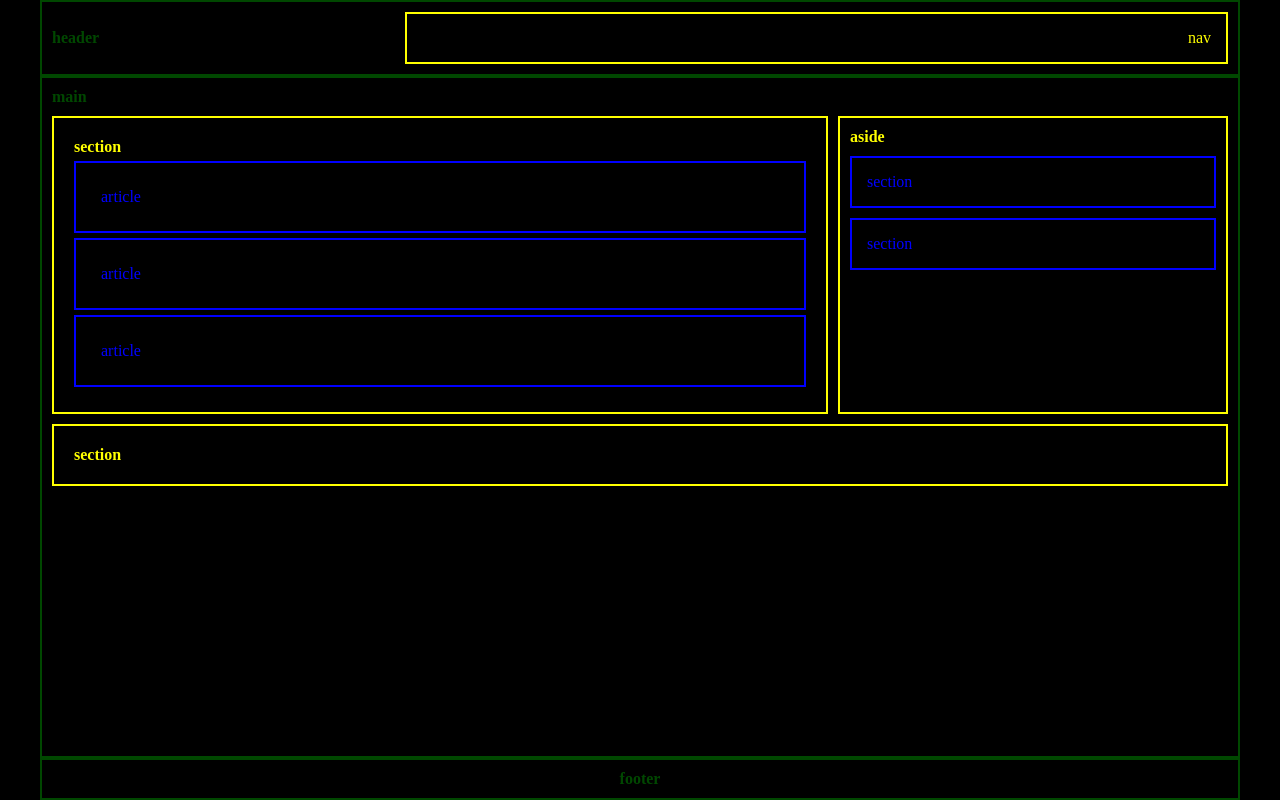
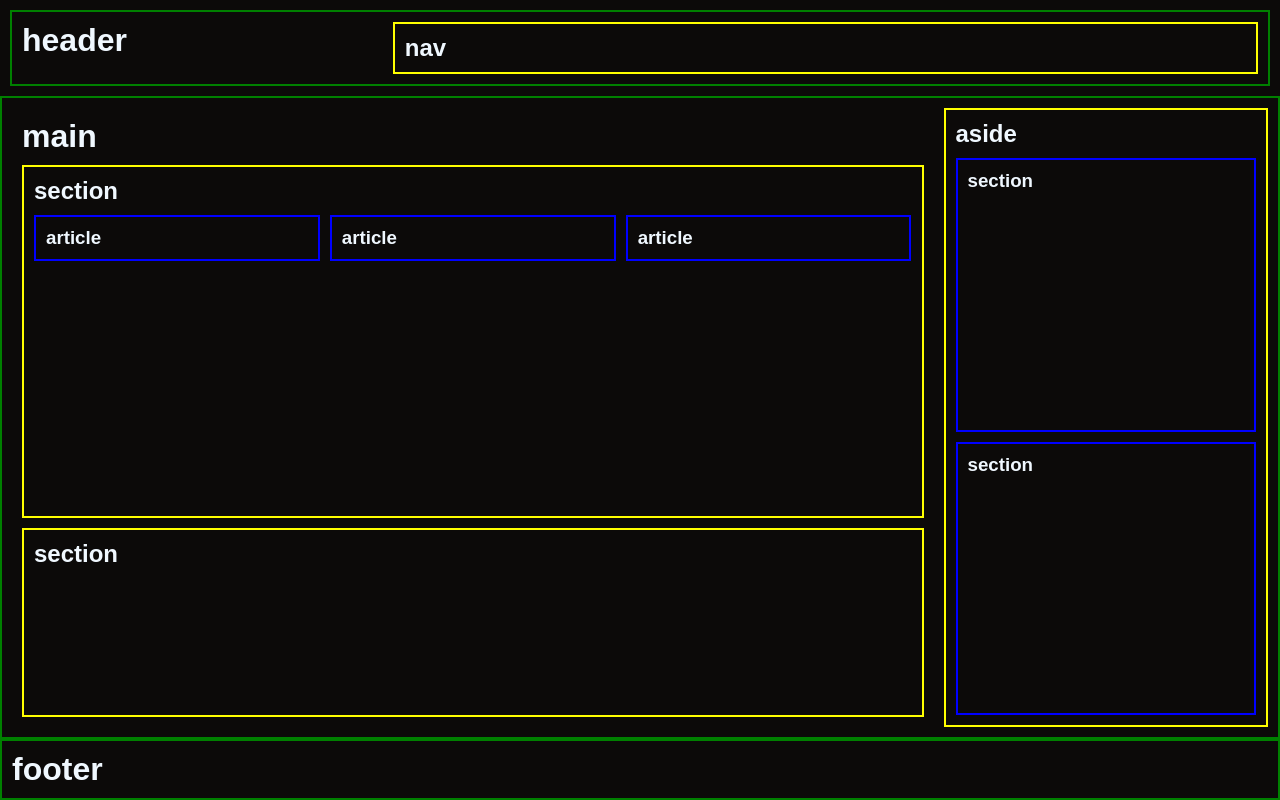
Before and after one commit to GabrielBagetti/GabrielBagetti.github.io, a plain HTML site: page index.html in a window 1280 px wide. Drawn offline with Linux system fonts and the light colour scheme; files that its build step writes are made by us from their sources.

Commit message:
alteração do index.html

```diff
--- a/index.css
+++ b/index.css
@@ -1,105 +1,95 @@
 * {
+    margin: 0px;
+    padding: 0px;
     box-sizing: border-box;
-    font-family: 'Times New Roman', Times, serif;
 }
 
 body {
-    margin: 0;
-    background-color: #000000;
-    color: rgb(0, 71, 0);
-    height: 100vh;
+    min-height: 100vh;
+    font-family: Arial, Helvetica, sans-serif;
+    color: aliceblue;
+    background-color: oklch(14.7% 0.004 49.25);
     display: flex;
-    justify-content: center;
-    align-items: center;
+    flex-direction: column;
 }
 
-  .grid-container {
-    display: grid;
-    grid-template-areas:
-      "header"
-      "main"
-      "footer";
-    grid-template-rows: auto 1fr auto;
-    max-width: 1200px;
-    width: 100%;
-    min-height: 100vh;
+.conteiner-header {
+    display: flex;
+    justify-content: space-between;
+    padding: 10px;
+
+    & header {
+        border: 2px solid green;
+        padding: 10px;
+        justify-content: space-between;
+        display: flex;
+        flex: 1;
+
+        & .item-nav {
+            border: 2px solid yellow;
+            padding: 10px;
+            width: 70%;
+        }
+    }
 }
 
-  header {
-    grid-area: header;
+.main-conteiner {
     display: flex;
-    justify-content: space-between;
-    align-items: center;
-    border: 2px solid rgb(0, 71, 0);
+    flex: 1;
     padding: 10px;
-    background-color: #000000;
+    gap: 10px;
+    border: 2px solid green;
+
+    & .main-content {
+        flex: 3;
+        display: flex;
+        flex-direction: column;
+        gap: 10px;
+        padding: 10px;
+
+        & .section-articles {
+            border: 2px solid yellow;
+            padding: 10px;
+            flex: 2;
+
+            & .article-conteiner {
+                display: flex;
+                gap: 10px;
+                margin-top: 10px;
+
+                & article {
+                    border: 2px solid blue;
+                    padding: 10px;
+                    flex: 1;
+                }
+            }
         }
 
-  nav {
+        & .regular-section {
             border: 2px solid yellow;
-    padding: 15px;
-    width: 70%;
-    margin-left: auto;
-    color: yellow;
-    text-align: right;
+            padding: 10px;
+            flex: 1;
+        }
     }
 
-  main {
-    grid-area: main;
-    border: 2px solid rgb(0, 72, 0);
+    & .main-aside {
+        flex: 1;
+        border: 2px solid yellow;
         padding: 10px;
         display: flex;
         flex-direction: column;
         gap: 10px;
+
+        & section {
+            border: 2px solid blue;
+            padding: 10px;
+            flex: 1;
         }
-
-  main > strong {
-    display: block;
     }
-
-  .content {
-    display: flex;
-    gap: 10px;
-  }
-
-  .content > section {
-    flex: 2;
-    border: 2px solid yellow;
-    padding: 20px;
-    color: yellow;
-  }
-
-  .content > aside {
-    flex: 1;
-    border: 2px solid yellow;
-    padding: 10px;
-    color: yellow;
-  }
-
-  article {
-    border: 2px solid blue;
-    margin: 5px 0;
-    padding: 25px;
-    color: blue;
-  }
-
-  aside section {
-    border: 2px solid blue;
-    margin-top: 10px;
-    padding: 15px;
-    color: blue;
-  }
-
-  main > section:last-child {
-    border: 2px solid yellow;
-    padding: 20px;
-    color: yellow;
 }
 
 footer {
-    grid-area: footer;
-    border: 2px solid rgb(0, 71, 0);
+    border: 2px solid green;
     padding: 10px;
-    background-color: #000000;
-    text-align: center;
+    text-align: justify;
 }
--- a/index.html
+++ b/index.html
@@ -1,42 +1,55 @@
 <!DOCTYPE html>
-<html lang="pt-br">
+<html lang="pt-BR">
+<head>
+    <meta charset="UTF-8">
+    <meta name="viewport" content="width=device-width, initial-scale=1.0">
+    <link rel="stylesheet" href="./styles/index.css">
+    <title>Usando FlexBox</title>
+</head>
+<body>
+    <div class="conteiner-header">
+        <header>
+            <h1>header</h1>
+            <nav class="item-nav">
+                <h1>nav</h1>
+            </nav>
+        </header>
+    </div>
 
-<head>
-  <meta charset="UTF-8" />
-  <meta name="viewport" content="width=device-width, initial-scale=1.0" />
-  <title>Layout Estruturado</title>
-  <link rel="stylesheet" href="index.css" />
-</head>
-
-<body>
-  <div class="grid-container">
-
-    <header>
-      <strong>header</strong>
-      <nav>nav</nav>
-    </header>
-
-    <main>
-      <strong>main</strong>
-      <div class="content">
-        <section>
-          <strong>section</strong>
-          <article>article</article>
-          <article>article</article>
-          <article>article</article>
-        </section>
-        <aside>
-          <strong>aside</strong>
-          <section>section</section>
-          <section>section</section>
+    <main class="main-conteiner">
+        <div class="main-content">
+            <h1>main</h1>
+            <section class="section-articles">
+                <h1>section</h1>
+                <div class="article-conteiner">
+                    <article>
+                        <h1>article</h1>
+                    </article>
+                    <article>
+                        <h1>article</h1>
+                    </article>
+                    <article>
+                        <h1>article</h1>
+                    </article>
+                </div>
+            </section>
+            <section class="regular-section">
+                <h1>section</h1>
+            </section>
+        </div>
+        <aside class="main-aside">
+            <h1>aside</h1>
+            <section>
+                <h1>section</h1>
+            </section>
+            <section>
+                <h1>section</h1>
+            </section>
         </aside>
-      </div>
-      <section><strong>section</strong></section>
     </main>
 
-    <footer><strong>footer</strong></footer>
-
-  </div>
+    <footer>
+        <h1>footer</h1>
+    </footer>
 </body>
-
 </html>
```
Lines whose indentation alone changed are shown as unchanged.
